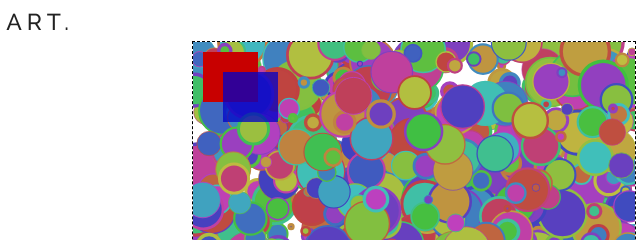
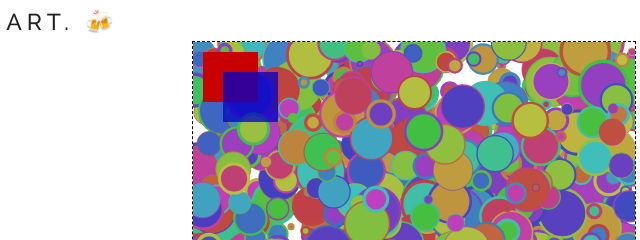
Before and after one commit to sneJ-/sneJ-.github.io, a plain HTML site: page index.html in a window 1280 px wide. Shown: the top 240 px of the page, 226-866 px from the left. Drawn offline with Linux system fonts and the light colour scheme.

Commit message:
beer added

```diff
--- a/index.html
+++ b/index.html
@@ -13,7 +13,7 @@
 
 <body>
   <section id="placeholder">
-	<h1>One piece of art.</h1>
+	<h1>One piece of art. &#127867;</h1>
 	<canvas id="canvas_art" width="442" height="442"></canvas>
   </section>
 
```
